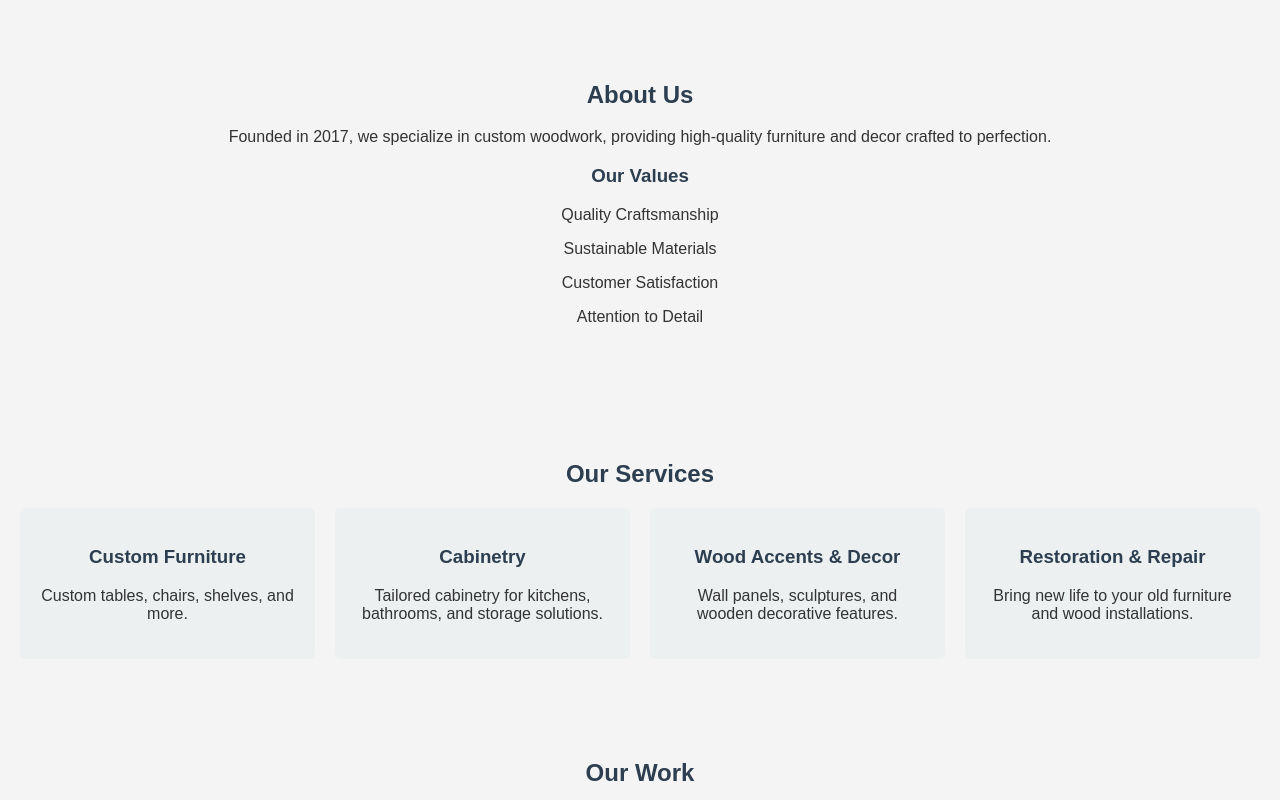
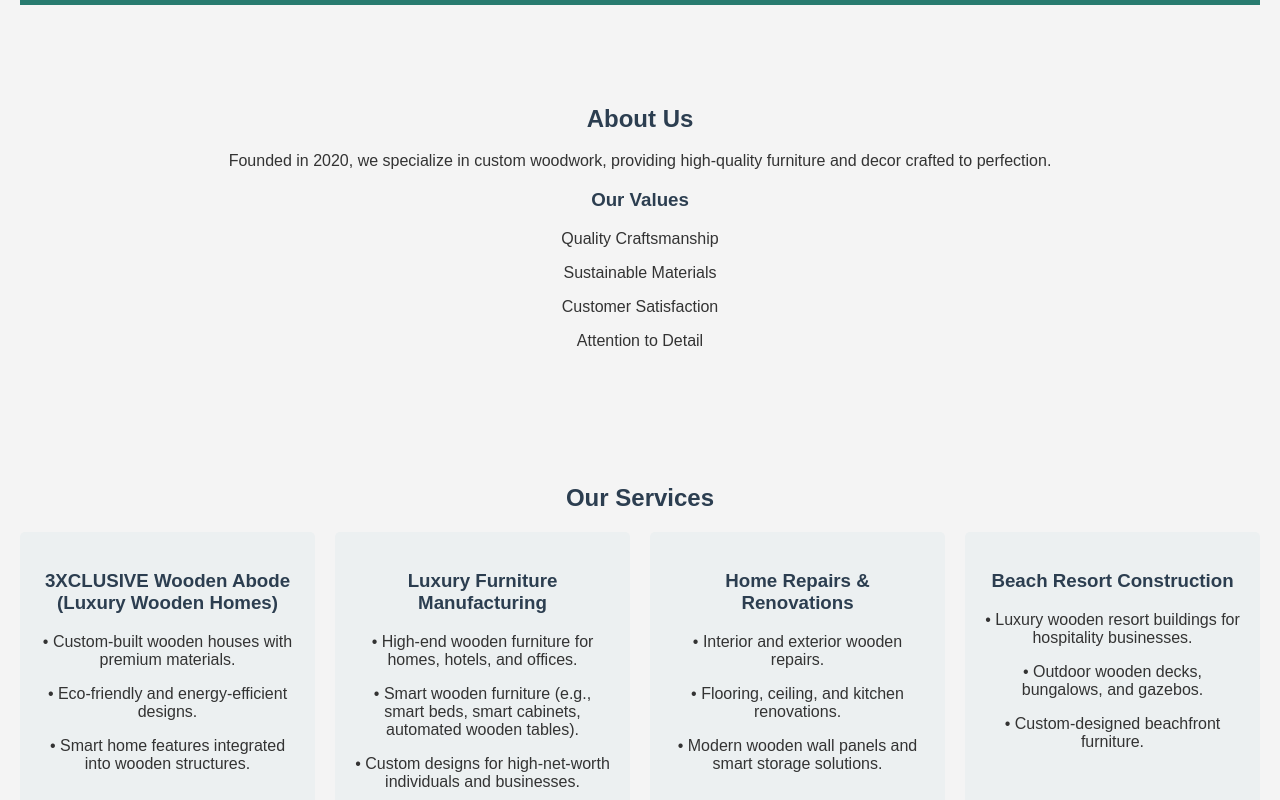
Before and after one commit to Project-Kidd/3xclusive-wood-work-limited, a plain HTML site: page index.html in a window 1280 px wide. Shown: the part 520-1320 px from the top of the page. Drawn offline with Linux system fonts and the light colour scheme; grey boxes are pictures that could not be loaded.

Commit message:
the summary this is the demi finish web page

```diff
--- a/index.html
+++ b/index.html
@@ -34,7 +34,7 @@
     <section id="about">
         <div class="about-content">
             <h2>About Us</h2>
-            <p>Founded in 2017, we specialize in custom woodwork, providing high-quality furniture and decor crafted to perfection.</p>
+            <p>Founded in 2020, we specialize in custom woodwork, providing high-quality furniture and decor crafted to perfection.</p>
             <h3>Our Values</h3>
             <div class="li">
 
@@ -52,20 +52,28 @@
         <h2>Our Services</h2>
         <div class="service-list">
             <div class="service-item">
-                <h3>Custom Furniture</h3>
-                <p>Custom tables, chairs, shelves, and more.</p>
+                <h3>3XCLUSIVE Wooden Abode (Luxury Wooden Homes)</h3>
+                <p>• Custom-built wooden houses with premium materials.</p>
+                <p>• Eco-friendly and energy-efficient designs.</p>
+                <p>• Smart home features integrated into wooden structures.</p>
             </div>
             <div class="service-item">
-                <h3>Cabinetry</h3>
-                <p>Tailored cabinetry for kitchens, bathrooms, and storage solutions.</p>
+                <h3>Luxury Furniture Manufacturing</h3>
+                <p>• High-end wooden furniture for homes, hotels, and offices.</p>
+                <p>• Smart wooden furniture (e.g., smart beds, smart cabinets, automated wooden tables).</p>
+                <p>• Custom designs for high-net-worth individuals and businesses.</p>
             </div>
             <div class="service-item">
-                <h3>Wood Accents & Decor</h3>
-                <p>Wall panels, sculptures, and wooden decorative features.</p>
+                <h3>Home Repairs & Renovations</h3>
+                <p>• Interior and exterior wooden repairs.</p>
+                <p>• Flooring, ceiling, and kitchen renovations.</p>
+                <p>• Modern wooden wall panels and smart storage solutions.</p>
             </div>
             <div class="service-item">
-                <h3>Restoration & Repair</h3>
-                <p>Bring new life to your old furniture and wood installations.</p>
+                <h3>Beach Resort Construction</h3>
+                <p>• Luxury wooden resort buildings for hospitality businesses.</p>
+                <p>• Outdoor wooden decks, bungalows, and gazebos.</p>
+                <p>• Custom-designed beachfront furniture.</p>
             </div>
         </div>
     </section>
@@ -110,7 +118,10 @@
 
     <footer>
         <p>&copy; 2025 3xclusive Wood work limited. All rights reserved.</p>
-        <p><a href="https://www.instagram.com/3xclusive_wood_work_ltd?igsh=amFpMzl6dW5lcGh3&utm_source=qr">Instagram</a> | <a href="https://www.facebook.com/share/1QcDTHTFs2/?mibextid=wwXIfr">Facebook</a></p>
+        <p><a href="https://www.instagram.com/3xclusive_wood_work_ltd?igsh=amFpMzl6dW5lcGh3&utm_source=qr">Instagram</a> | <a href="https://www.facebook.com/share/1QcDTHTFs2/?mibextid=wwXIfr">Facebook</a> |
+            <a href="http://wa.me/+23276854339">Whatsapp</a>
+        </p>
+        <p></p>
     </footer>
 
 </body>
--- a/wood.css
+++ b/wood.css
@@ -38,6 +38,9 @@ h2,
 h3 {
     color: #2C3E50;
 }
+
+
+/* this is the only tab with one function */
 
 .li {
     list-style: none;
@@ -81,7 +84,7 @@ section {
 }
 
 section#services .service-list {
-    display: flex;
+    display: inline-flex;
     justify-content: space-around;
     gap: 20px;
 }
@@ -164,6 +167,7 @@ footer a:hover {
     }
     .hero h1 {
         font-size: 36px;
+        display: inline-block;
     }
     .hero p {
         font-size: 20px;
@@ -176,7 +180,7 @@ footer a:hover {
     }
     /* Stack the service list items vertically on smaller screens */
     #services .service-list {
-        flex-direction: column;
+        flex-direction: row;
         gap: 10px;
     }
     #services .service-item {
@@ -207,6 +211,7 @@ footer a:hover {
     }
     .hero h1 {
         font-size: 28px;
+        display: inline-block;
     }
     .hero p {
         font-size: 16px;
@@ -235,6 +240,7 @@ footer a:hover {
 @media screen and (min-width: 1024px) {
     .hero h1 {
         font-size: 60px;
+        display: inline-block;
     }
     .hero p {
         font-size: 26px;
```
Also changed, not shown: logo.png (added).
